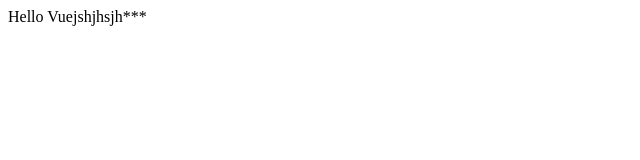
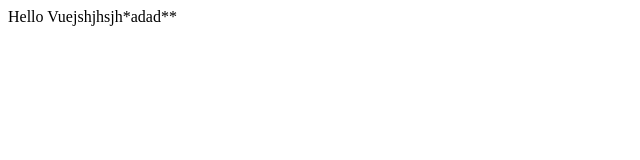
Before and after one commit to rajdattabhosale/vue, a Vue app in the folder packages/helloVue/: page / in a window 1280 px wide. Shown: the top 160 px of the page, without its empty margins (0-640 px from the left). Built offline with nearby package versions, Linux system fonts and the light colour scheme.

Commit message:
Update App.vue

```diff
--- a/packages/helloVue/src/App.vue
+++ b/packages/helloVue/src/App.vue
@@ -7,7 +7,7 @@
 <script>
 export default {
   data() {
-    return { message: "Hello Vuejshjhsjh***" };
+    return { message: "Hello Vuejshjhsjh*adad**" };
   },
 };
 </script>
```
